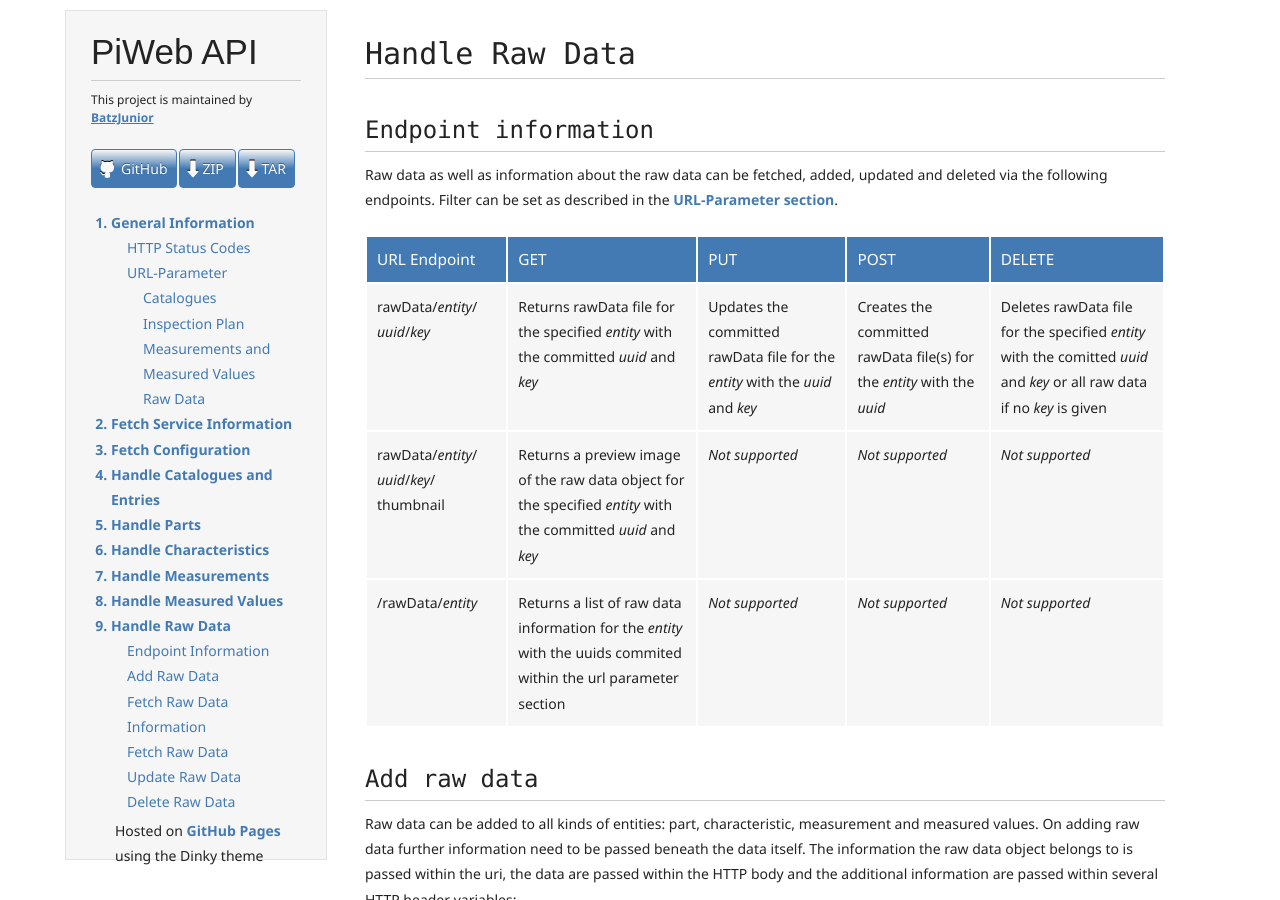
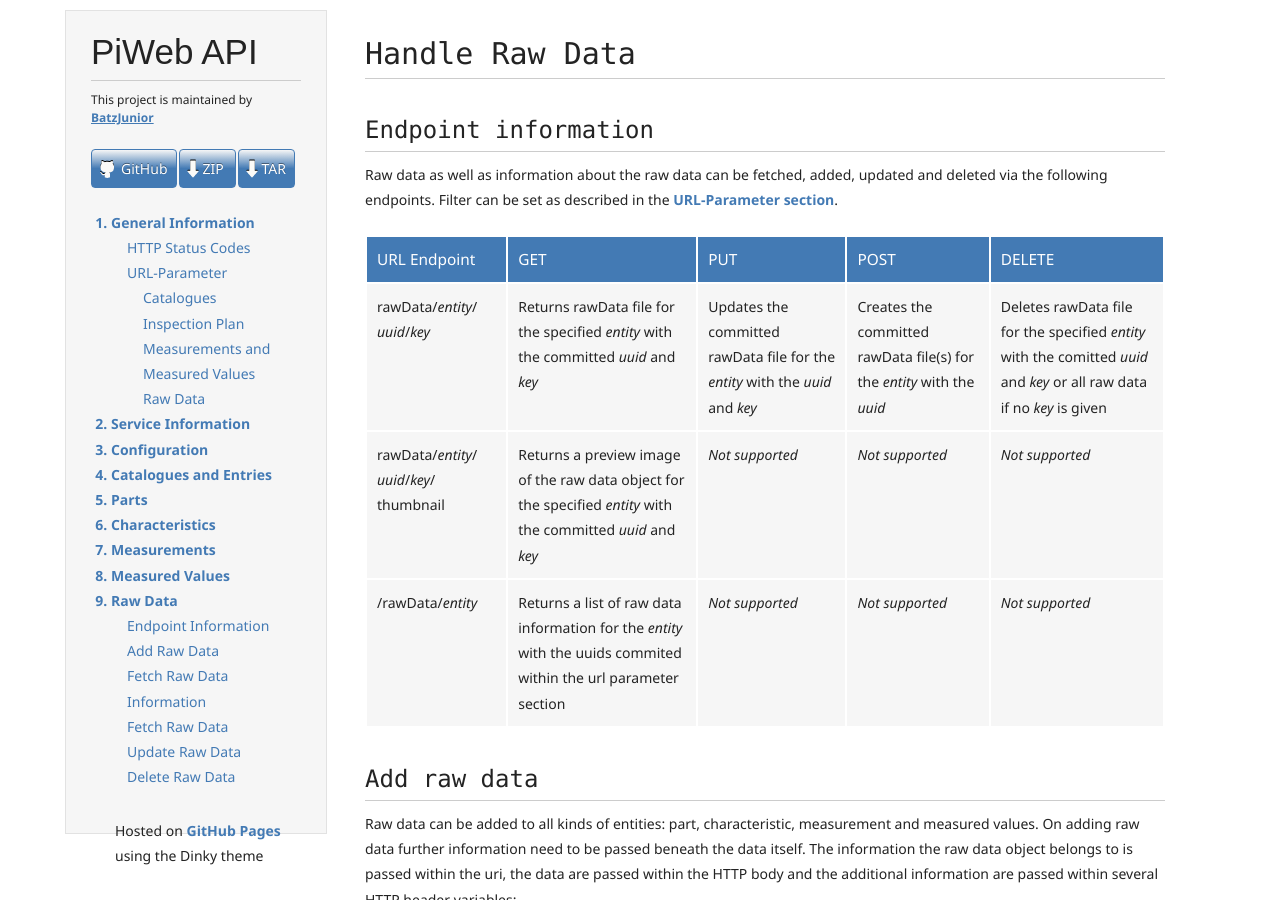
Before and after one commit to BatzJunior/testrepo, a Jekyll site: the page built from Handle-Raw-Data.md, in a window 1280 px wide and 900 px high. Built offline with Jekyll 4.4.1, drawn with Linux system fonts in a browser that asks for light colours.

Commit message:
Update toc.html

```diff
--- a/_includes/toc.html
+++ b/_includes/toc.html
@@ -12,14 +12,14 @@
 			</li>
 		</ul>
 	</li>
-	<li><a href = "Fetch-General-Service-Information">Fetch Service Information</a></li>
-	<li><a href = "Fetch-the-Configuration">Fetch Configuration</a></li>
-	<li><a href = "Handle-Catalogues-and-Catalogue-Entries">Handle Catalogues and Entries</a></li>
-	<li><a href = "Handle-parts">Handle Parts</a></li>
-	<li><a href = "Handle-Characteristics">Handle Characteristics</a></li>
-	<li><a href = "Handle-Measurements">Handle Measurements</a></li>
-	<li><a href = "Handle-Measured-Values">Handle Measured Values</a></li>
-	<li><a href = "Handle-Raw-Data">Handle Raw Data</a>
+	<li><a href = "Fetch-General-Service-Information">Service Information</a></li>
+	<li><a href = "Fetch-the-Configuration">Configuration</a></li>
+	<li><a href = "Handle-Catalogues-and-Catalogue-Entries">Catalogues and Entries</a></li>
+	<li><a href = "Handle-parts">Parts</a></li>
+	<li><a href = "Handle-Characteristics">Characteristics</a></li>
+	<li><a href = "Handle-Measurements">Measurements</a></li>
+	<li><a href = "Handle-Measured-Values">Measured Values</a></li>
+	<li><a href = "Handle-Raw-Data">Raw Data</a>
 		<ul>
 			<li><a href = "Handle-Raw-Data#endpoint-information">Endpoint Information</a></li>
 			<li><a href = "Handle-Raw-Data#add-raw-data">Add Raw Data</a></li>
```
